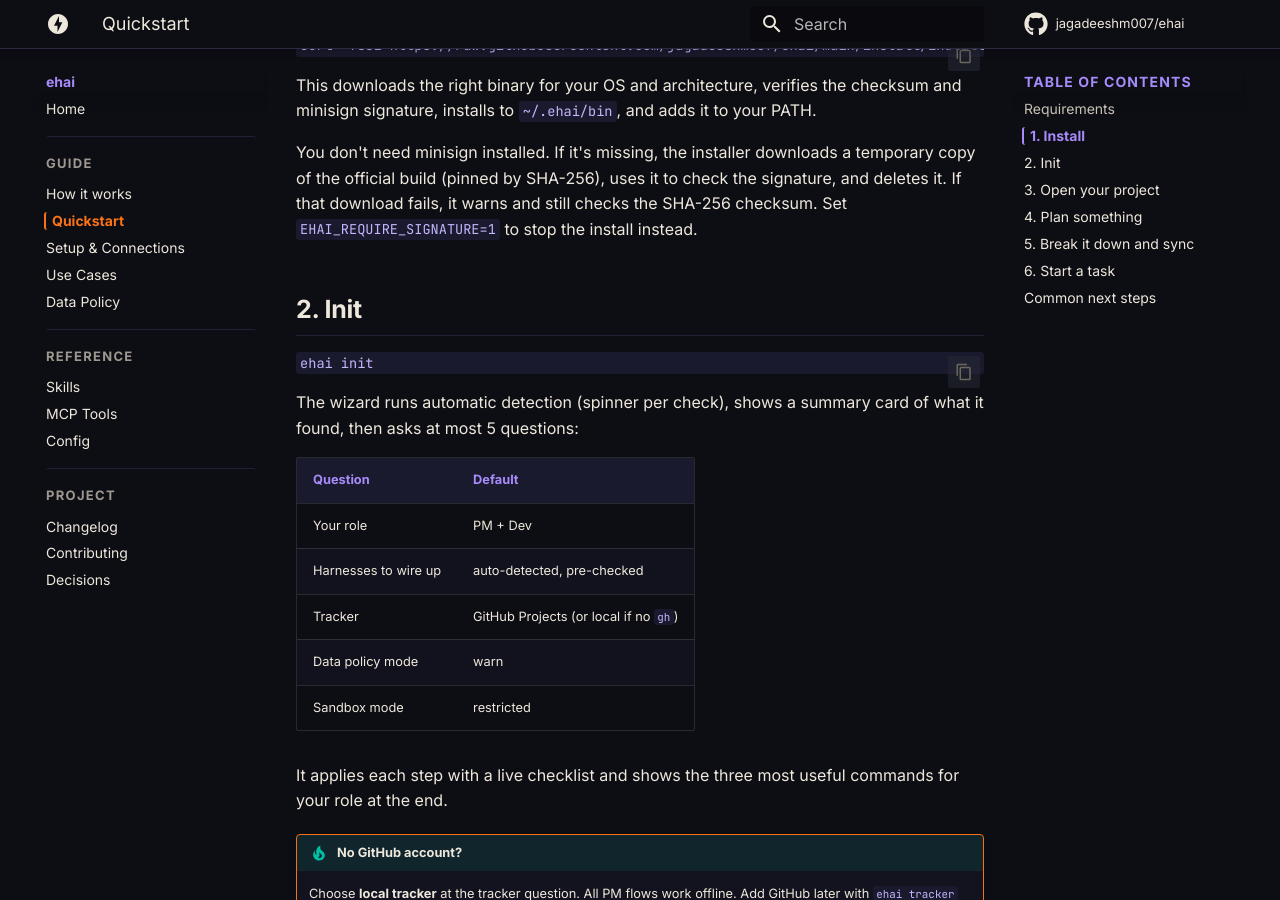
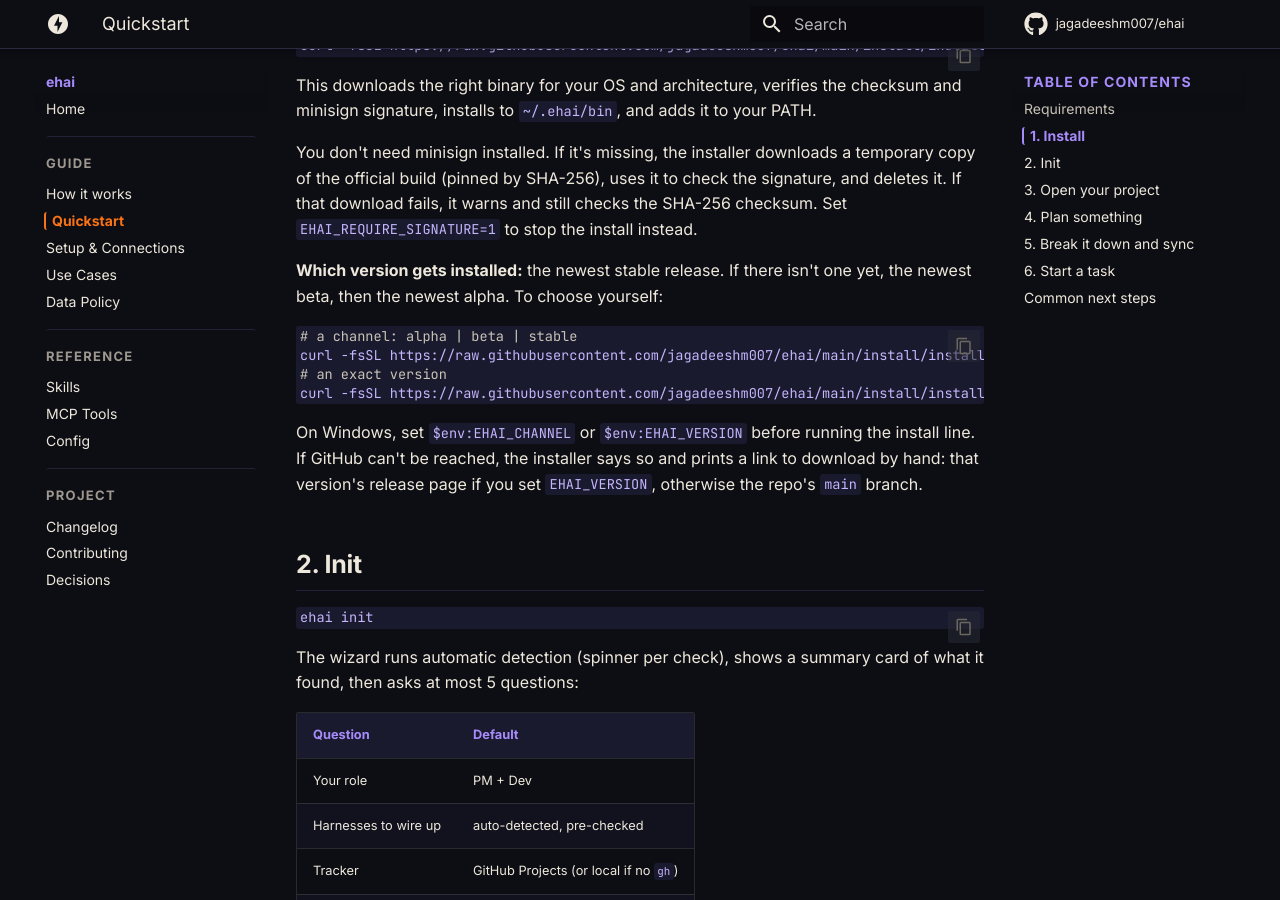
Before and after one commit to jagadeeshm007/ehai, an MkDocs documentation site: the page built from docs/guide/quickstart.md, in a window 1280 px wide and 900 px high, scrolled down 937 px. Built offline with MkDocs 1.6.1 and Material for MkDocs 9.7.7, drawn with Linux system fonts in a browser that asks for light colours; comment, search, counter and statistics services are not loaded.

Commit message:
feat(install): pick the most stable release by default, add EHAI_VERSION
- With no EHAI_CHANNEL set, the installers now take the newest stable
  release, else the newest beta/rc, else the newest alpha. An explicit
  EHAI_CHANNEL keeps the old behavior; unknown channels fail up front.
- EHAI_VERSION pins an exact release (with or without the leading "v")
  and skips the release lookup.
- Network failures now say "unable to reach GitHub (...)" and link to
  the pinned version's release page, or to the repo's main branch.
- docs: quickstart explains version selection and the overrides.

Co-Authored-By: Claude Opus 5.5 <noreply@anthropic.com>

````diff
--- a/docs/guide/quickstart.md
+++ b/docs/guide/quickstart.md
@@ -24,6 +24,17 @@ curl -fsSL https://raw.githubusercontent.com/jagadeeshm007/ehai/main/install/ins
 This downloads the right binary for your OS and architecture, verifies the checksum and minisign signature, installs to `~/.ehai/bin`, and adds it to your PATH.
 
 You don't need minisign installed. If it's missing, the installer downloads a temporary copy of the official build (pinned by SHA-256), uses it to check the signature, and deletes it. If that download fails, it warns and still checks the SHA-256 checksum. Set `EHAI_REQUIRE_SIGNATURE=1` to stop the install instead.
+
+**Which version gets installed:** the newest stable release. If there isn't one yet, the newest beta, then the newest alpha. To choose yourself:
+
+```bash
+# a channel: alpha | beta | stable
+curl -fsSL https://raw.githubusercontent.com/jagadeeshm007/ehai/main/install/install.sh | EHAI_CHANNEL=beta sh
+# an exact version
+curl -fsSL https://raw.githubusercontent.com/jagadeeshm007/ehai/main/install/install.sh | EHAI_VERSION=v0.1.0-alpha.2 sh
+```
+
+On Windows, set `$env:EHAI_CHANNEL` or `$env:EHAI_VERSION` before running the install line. If GitHub can't be reached, the installer says so and prints a link to download by hand: that version's release page if you set `EHAI_VERSION`, otherwise the repo's `main` branch.
 
 ## 2. Init
 
````
Also changed, not shown: 2 other files.
